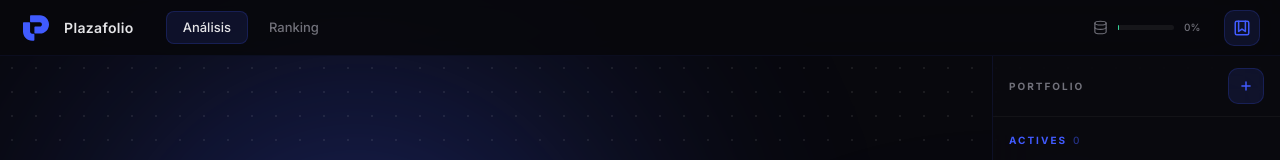
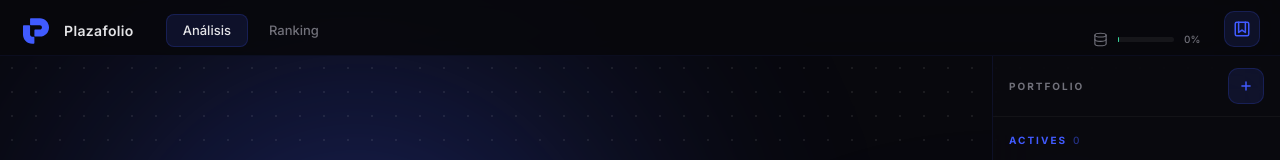
Before and after one commit to JosePlaza/Plazafolio, a Vue app: page / in a window 1280 px wide. Shown: the top 160 px of the page. Built offline with nearby package versions, Linux system fonts and the light colour scheme.

Commit message:
add files

```diff
--- a/index.html
+++ b/index.html
@@ -2,7 +2,7 @@
 <html lang="es">
   <head>
     <meta charset="UTF-8" />
-    <meta name="viewport" content="width=device-width, initial-scale=1.0, viewport-fit=cover" />
+    <meta name="viewport" content="width=device-width, initial-scale=1.0, maximum-scale=1.0, user-scalable=no, viewport-fit=cover" />
 
     <!-- PWA -->
     <meta name="theme-color" content="#08080d" />
--- a/src/App.vue
+++ b/src/App.vue
@@ -145,9 +145,9 @@ function onRankingSelect(asset) {
     <!-- ═══ Views with fade transition ═══ -->
     <Transition name="view-fade" mode="out-in">
     <!-- ═══ Analysis view ═══ -->
-    <div v-if="activeTab === 'analysis'" key="analysis" class="flex flex-1 pt-14 relative z-10">
+    <div v-if="activeTab === 'analysis'" key="analysis" class="flex flex-1 relative z-10" style="padding-top: calc(3.5rem + env(safe-area-inset-top, 0px));">
       <!-- Content -->
-      <main class="dot-pattern flex-1 lg:mr-72 overflow-y-auto p-3 sm:p-5 space-y-4" style="max-height: calc(100vh - 56px)">
+      <main class="dot-pattern flex-1 lg:mr-72 overflow-y-auto p-3 sm:p-5 space-y-4" style="max-height: calc(100dvh - 3.5rem - env(safe-area-inset-top, 0px))">
         <!-- Skeleton loading -->
         <SkeletonLoader v-if="loading" />
 
@@ -309,8 +309,8 @@ function onRankingSelect(asset) {
     </div>
 
     <!-- ═══ Ranking view ═══ -->
-    <div v-else-if="activeTab === 'ranking'" key="ranking" class="flex flex-1 pt-14 relative z-10">
-      <main class="dot-pattern flex-1 overflow-y-auto p-3 sm:p-6" style="max-height: calc(100vh - 56px)">
+    <div v-else-if="activeTab === 'ranking'" key="ranking" class="flex flex-1 relative z-10" style="padding-top: calc(3.5rem + env(safe-area-inset-top, 0px));">
+      <main class="dot-pattern flex-1 overflow-y-auto p-3 sm:p-6" style="max-height: calc(100dvh - 3.5rem - env(safe-area-inset-top, 0px))">
         <RankingView
           :actives="actives"
           :watchlist="watchlist"
--- a/src/assets/main.css
+++ b/src/assets/main.css
@@ -35,14 +35,24 @@ body {
   min-height: 100vh;
   min-height: 100dvh;
   overflow: hidden;
+  overscroll-behavior: none;
   -webkit-user-select: none;
   user-select: none;
   -webkit-tap-highlight-color: transparent;
+  -webkit-text-size-adjust: 100%;
+}
+
+html {
+  overflow: hidden;
+  height: 100%;
+  height: 100dvh;
 }
 
 #app {
   min-height: 100vh;
+  min-height: 100dvh;
   position: relative;
+  overflow: hidden;
 }
 
 /* ── Background blur blobs ────────────────────────────────────────── */
@@ -136,7 +146,9 @@ body {
   backdrop-filter: blur(40px) saturate(1.2);
   -webkit-backdrop-filter: blur(40px) saturate(1.2);
   border-bottom: 1px solid rgba(65, 91, 255, 0.08);
-  padding-top: env(safe-area-inset-top);
+  padding-top: env(safe-area-inset-top, 0px);
+  /* h-14 (56px) is the content area; total height = 56px + safe-area */
+  height: calc(3.5rem + env(safe-area-inset-top, 0px));
 }
 
 /* ── Scrollbar (invisible track, thin thumb on hover) ────────────── */
@@ -371,7 +383,7 @@ body {
 .dot-pattern::before {
   content: '';
   position: fixed;
-  top: 56px;
+  top: calc(3.5rem + env(safe-area-inset-top, 0px));
   left: 0;
   right: 0;
   bottom: 0;
--- a/src/components/AppHeader.vue
+++ b/src/components/AppHeader.vue
@@ -51,7 +51,7 @@ onMounted(fetchStats)
 </script>
 
 <template>
-  <header class="glass-header fixed top-0 left-0 right-0 z-40 h-14 flex items-center px-3 sm:px-5">
+  <header class="glass-header fixed top-0 left-0 right-0 z-40 flex items-end px-3 sm:px-5 pb-2">
     <!-- Logo -->
     <div class="flex items-center gap-2 sm:gap-3">
       <img src="/plaza.svg" alt="Plazafolio" class="w-7 h-7 sm:w-8 sm:h-8" />
--- a/src/components/AppSidebar.vue
+++ b/src/components/AppSidebar.vue
@@ -118,7 +118,8 @@ function getIndicatorTop(list, idx) { return idx * 44 + 'px' }
   </Transition>
 
   <aside
-    class="glass-sidebar w-72 fixed top-14 right-0 bottom-0 z-30 flex flex-col transition-transform duration-300 lg:translate-x-0"
+    class="glass-sidebar w-72 fixed right-0 bottom-0 z-30 flex flex-col transition-transform duration-300 lg:translate-x-0"
+    style="top: calc(3.5rem + env(safe-area-inset-top, 0px));"
     :class="open ? 'translate-x-0' : 'translate-x-full lg:translate-x-0'"
   >
     <!-- Sidebar header -->
```
